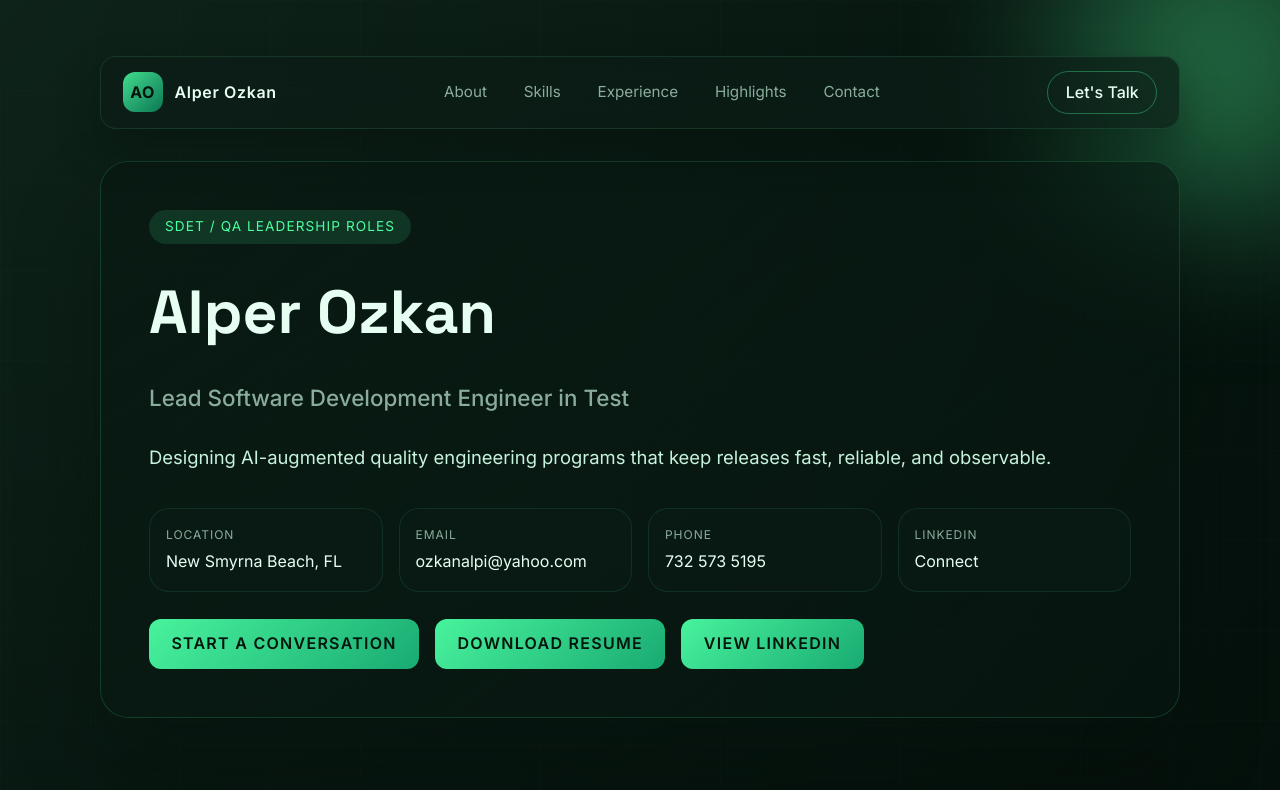
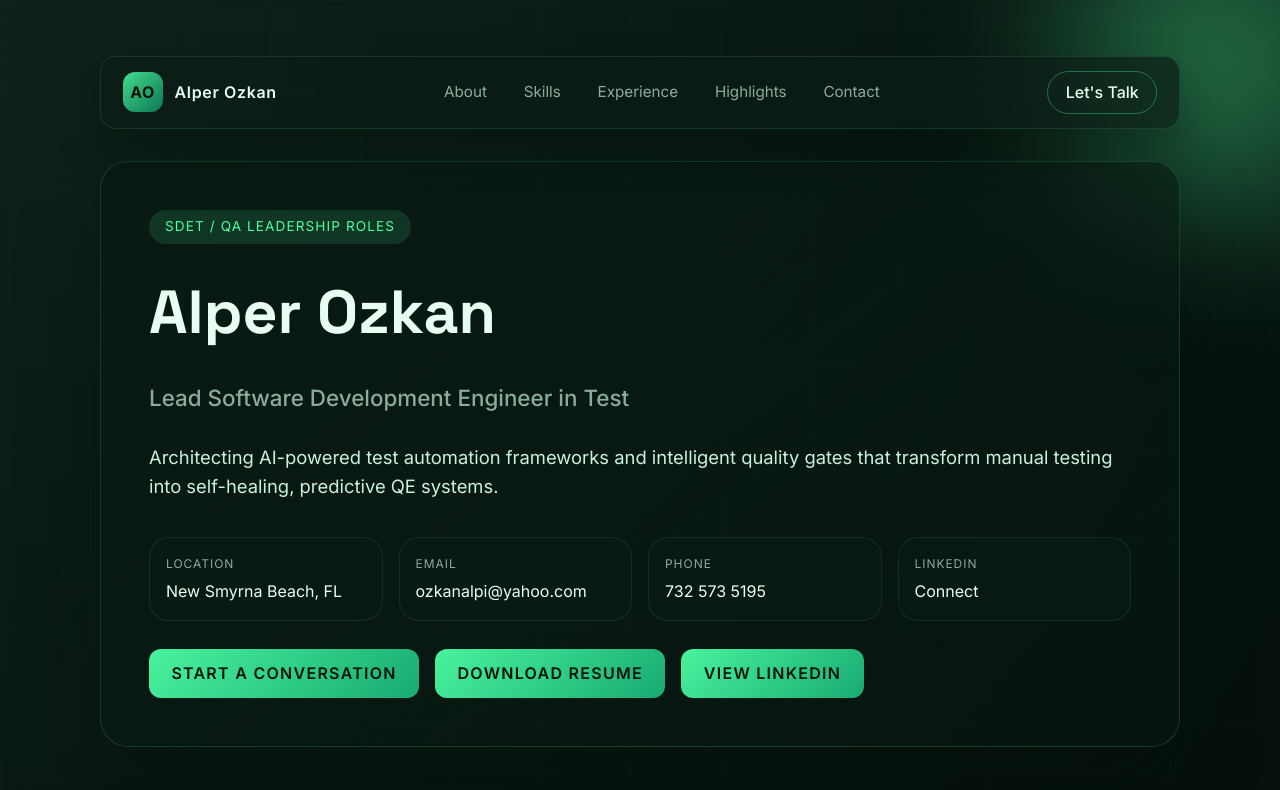
Before and after one commit to aiautolab-systems/portfolio, a React (Vite) app: page / in a window 1280 px wide. Shown: the top 790 px of the page. Built offline with nearby package versions, Linux system fonts and the light colour scheme.

Commit message:
Update tagline to emphasize AI-powered SDET capabilities

```diff
--- a/src/content.js
+++ b/src/content.js
@@ -1,7 +1,7 @@
 export const personalInfo = {
   name: 'Alper Ozkan',
   title: 'Lead Software Development Engineer in Test',
-  tagline: 'Designing AI-augmented quality engineering programs that keep releases fast, reliable, and observable.',
+  tagline: 'Architecting AI-powered test automation frameworks and intelligent quality gates that transform manual testing into self-healing, predictive QE systems.',
   location: 'New Smyrna Beach, FL',
   email: 'ozkanalpi@yahoo.com',
   phone: '732 573 5195',
```
